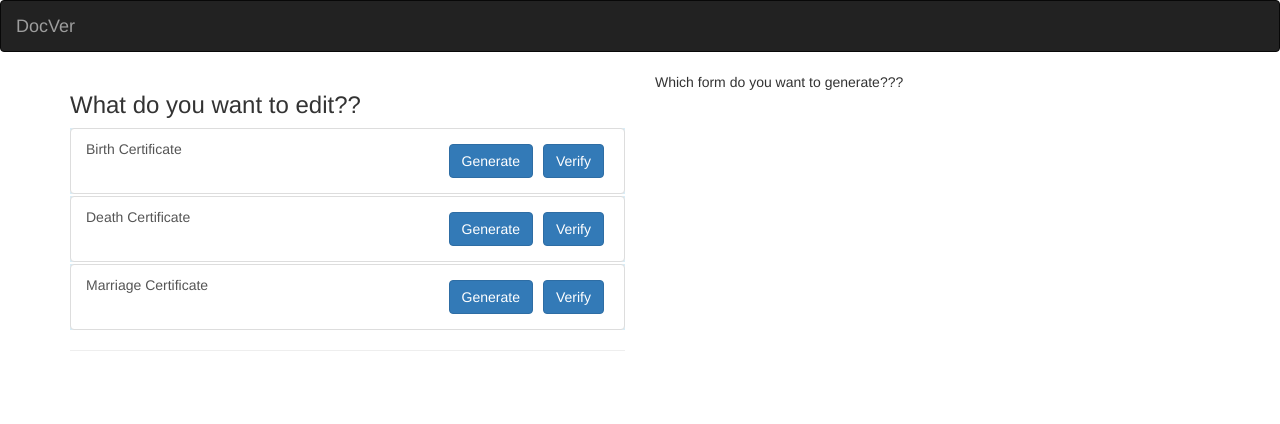
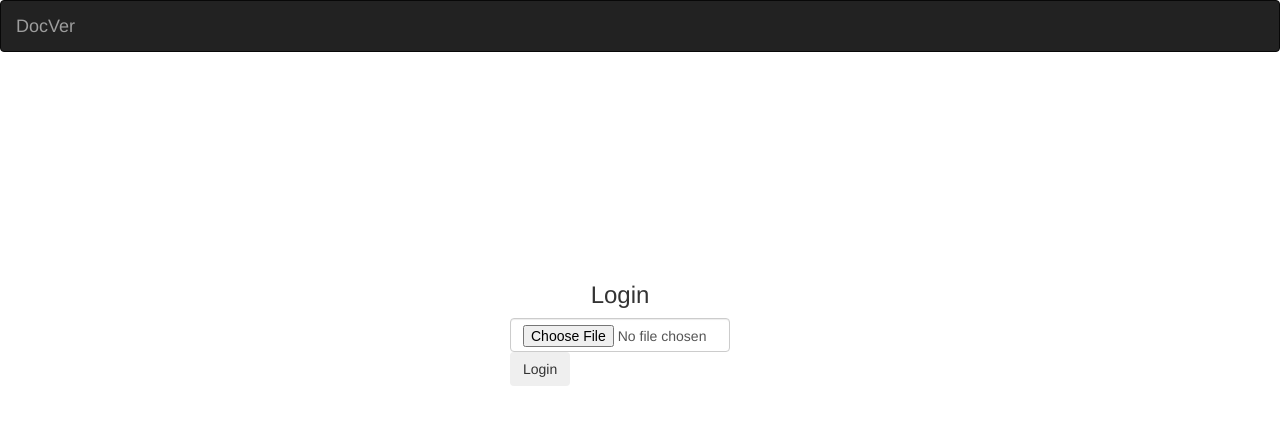
Before and after one commit to Kerala-Blockchain-Academy/docver, an Angular app in the folder docVer/: page /login in a window 1280 px wide. Before the commit this address led to /. Shown: the top 424 px of the page. Built offline with nearby package versions, Linux system fonts and the light colour scheme.

Commit message:
Added routing

```diff
--- a/docVer/src/app/app.component.html
+++ b/docVer/src/app/app.component.html
@@ -11,7 +11,8 @@
   </div>
 </nav>
 <div class="container">
-  <div class="row">
+  <router-outlet></router-outlet>
+  <!-- <div class="row">
     <div class="col-md-6">
       <app-listof (onGenerate)="formNow($event)"></app-listof>
 
@@ -23,7 +24,7 @@
 
     </div>
 
-  </div>
+  </div> -->
   <!-- <app-login></app-login> -->
 
 </div>
--- a/docVer/src/app/login/login.component.html
+++ b/docVer/src/app/login/login.component.html
@@ -2,6 +2,7 @@
   <form action="">
     <h3 style="text-align:center">Login</h3>
     <input type="file" class="form-control" id="usr" >
+    <button type="submit" class=" btn btn-dark" (click)= 'buttonClick($event)' >Login</button>
   </form>
 
 </div>
--- a/docVer/src/app/login/login.component.ts
+++ b/docVer/src/app/login/login.component.ts
@@ -1,4 +1,5 @@
 import { Component, OnInit } from '@angular/core';
+import { Router } from "@angular/router";
 
 @Component({
   selector: 'app-login',
@@ -7,9 +8,17 @@ import { Component, OnInit } from '@angular/core';
 })
 export class LoginComponent implements OnInit {
 
-  constructor() { }
+  constructor(private router: Router) { }
 
   ngOnInit() {
   }
 
+  buttonClick(event){
+    event.preventDefault();
+    console.log("clicked!!!!");
+
+    let router = this.router;
+    router.navigate(['docList'])
+  }
+
 }
```
Also changed, not shown: docVer/src/app/app.module.ts (+9 -1 lines).
